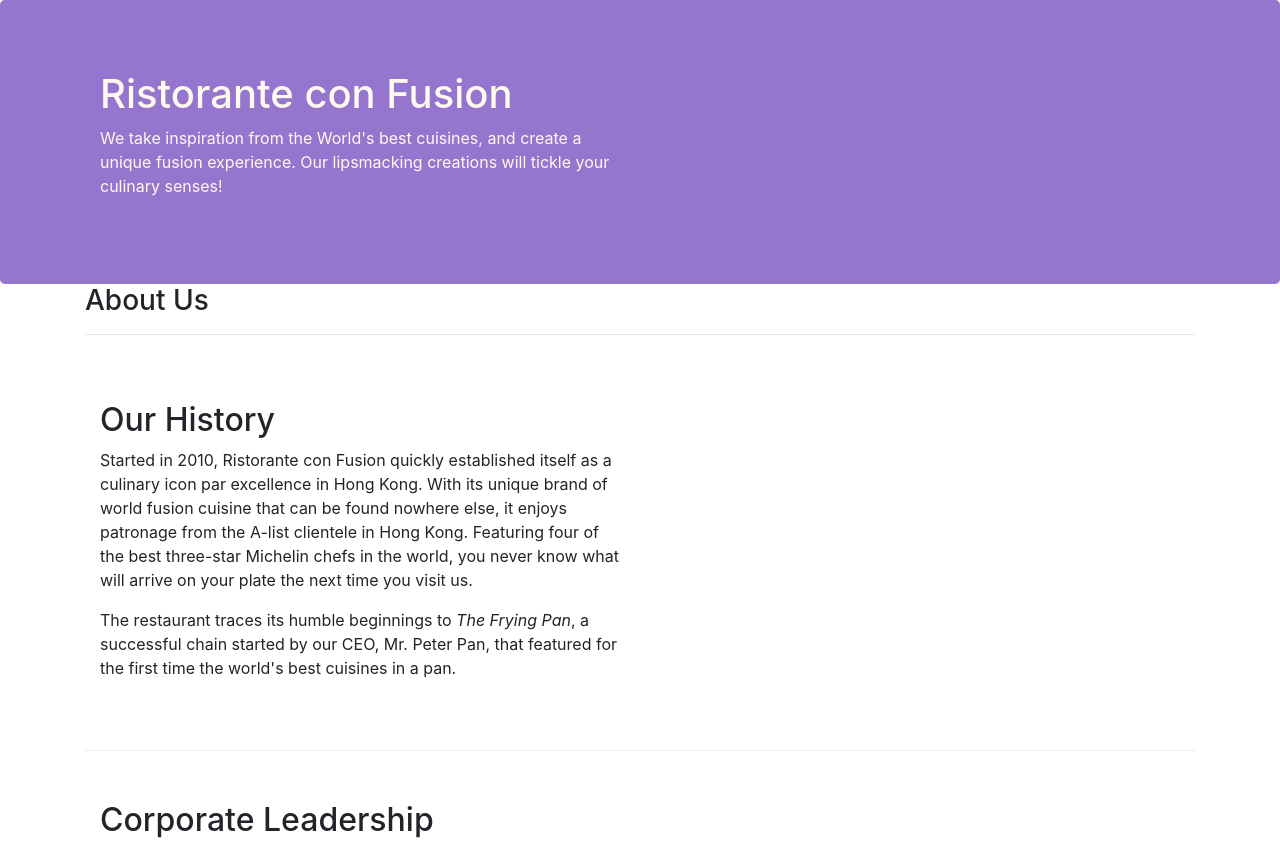
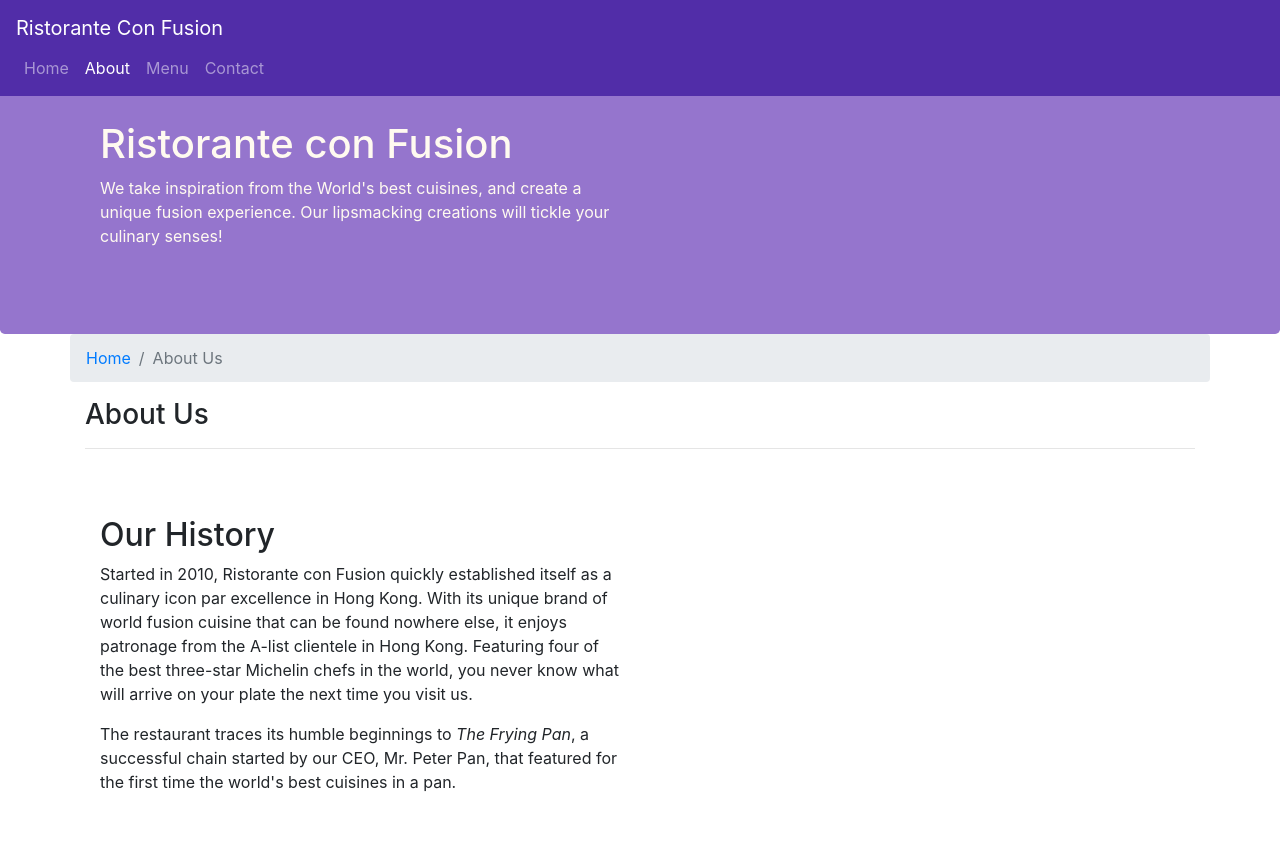
Before and after one commit to j-sidhu/full_stack_hkust, a website: page front_end/conFusion/aboutus.html in a window 1280 px wide. Shown: the top 842 px of the page. Drawn offline with nearby package versions, Linux system fonts and the light colour scheme.

Commit message:
FE-2 Navbar + Breadcrumbs

```diff
--- a/front_end/conFusion/aboutus.html
+++ b/front_end/conFusion/aboutus.html
@@ -15,7 +15,22 @@
 </head>
 
 <body>
-
+    <nav class="navbar navbar-dark navbar-expand-sm fixed-top">
+        <div cass="container">
+            <button class="navbar-toggler" type="button" data-toggle="collapse" data-target="#Navbar">
+                <span class="navbar-toggler-icon"></span>
+            </button>
+            <a class="navbar-brand mr-auto" href="./index.html">Ristorante Con Fusion</a>
+            <div class="collapse navbar-collapse" id="Navbar">
+                <ul class="navbar-nav mr-auto">
+                    <li class="nav-item"><a class="nav-link" href="./index.html">Home</a></li>
+                    <li class="nav-item active"><a class="nav-link" href="#">About</a></li>
+                    <li class="nav-item"><a class="nav-link" href="#">Menu</a></li>
+                    <li class="nav-item"><a class="nav-link" href="#">Contact</a></li>
+                </ul>
+            </div>
+        </div>
+    </nav>
     <header class="jumbotron">
         <div class="container">
             <div class="row row-header">
@@ -31,6 +46,10 @@
 
     <div class="container">
         <div class="row">
+            <ol class="col-12 breadcrumb">
+                <li class="breadcrumb-item"><a href="./index.html">Home</a></li>
+                <li class="breadcrumb-item active">About Us</li>
+            </ol>
             <div class="col-12">
                <h3>About Us</h3>
                <hr>
@@ -106,9 +125,9 @@
         </div>
     </footer>
 
-<script src="node_modules/jquery/dist/jquery.slim.min.js"/>
-<script src="node_modules/popper.js/dist/umd/popper.min.js"/>
-<script src="node_modules/bootstrap/dist/js/bootstrap.min.js"/>
+<script src="node_modules/jquery/dist/jquery.slim.min.js"></script>
+<script src="node_modules/popper.js/dist/umd/popper.min.js"></script>
+<script src="node_modules/bootstrap/dist/js/bootstrap.min.js"></script>
 </body>
 
 </html>
--- a/front_end/conFusion/css/styles.css
+++ b/front_end/conFusion/css/styles.css
@@ -23,8 +23,17 @@
     color: floralwhite;
 }
 
-.address {
+address {
     font-size: 80%;
     margin: 0px;
     color: #0f0f0f;
 }
+
+body {
+    padding: 50px 0px 0px 0px;
+    z-index: 0;
+}
+
+.navbar-dark {
+    background-color: #512DA8;
+}
--- a/front_end/conFusion/package.json
+++ b/front_end/conFusion/package.json
@@ -14,8 +14,9 @@
     "lite-server": "^2.3.0"
   },
   "dependencies": {
-    "bootstrap": "^4.0.0",
-    "jquery": "^3.3.1",
+    "bootstrap": "^4.3.1",
+    "jquery": "^3.4.1",
+    "popper": "^1.0.1",
     "popper.js": "^1.12.9"
   }
 }
```
Also changed, not shown: front_end/conFusion/index.html (+20 -5 lines).
